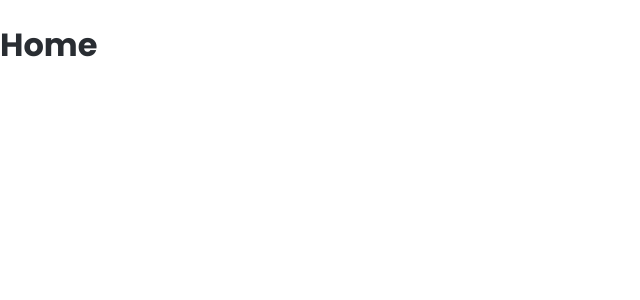
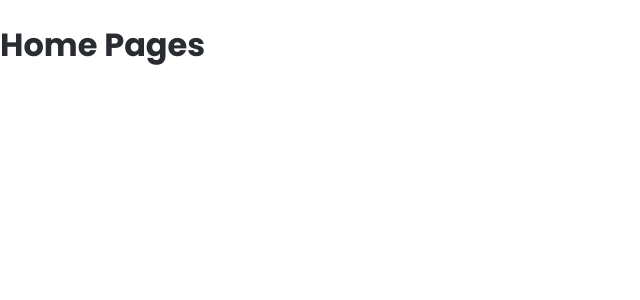
Before and after one commit to Fajar3108/portfolio-v2, a React (Create React App) app: page / in a window 1280 px wide. Shown: the top 300 px of the page, without its empty margins (0-640 px from the left). Built offline with nearby package versions, Linux system fonts and the light colour scheme.

Commit message:
Add: Home Page

```diff
--- a/src/App.js
+++ b/src/App.js
@@ -1,11 +1,12 @@
 import { BrowserRouter as Router, Routes, Route } from 'react-router-dom';
 import './App.css';
+import { Home } from './pages';
 
 function App() {
   return (
     <Router>
       <Routes>
-        <Route path="/" element={<h1>Home</h1>} />
+        <Route path="/" element={<Home />} />
       </Routes>
     </Router>
   );
--- /dev/null
+++ b/src/pages/Home/index.js
@@ -0,0 +1,7 @@
+const Home = () => {
+    return (
+        <h1>Home Pages</h1>
+    )
+};
+
+export default Home;
--- a/src/pages/index.js
+++ b/src/pages/index.js
@@ -0,0 +1,3 @@
+import Home from "./Home";
+
+export {Home};
```
